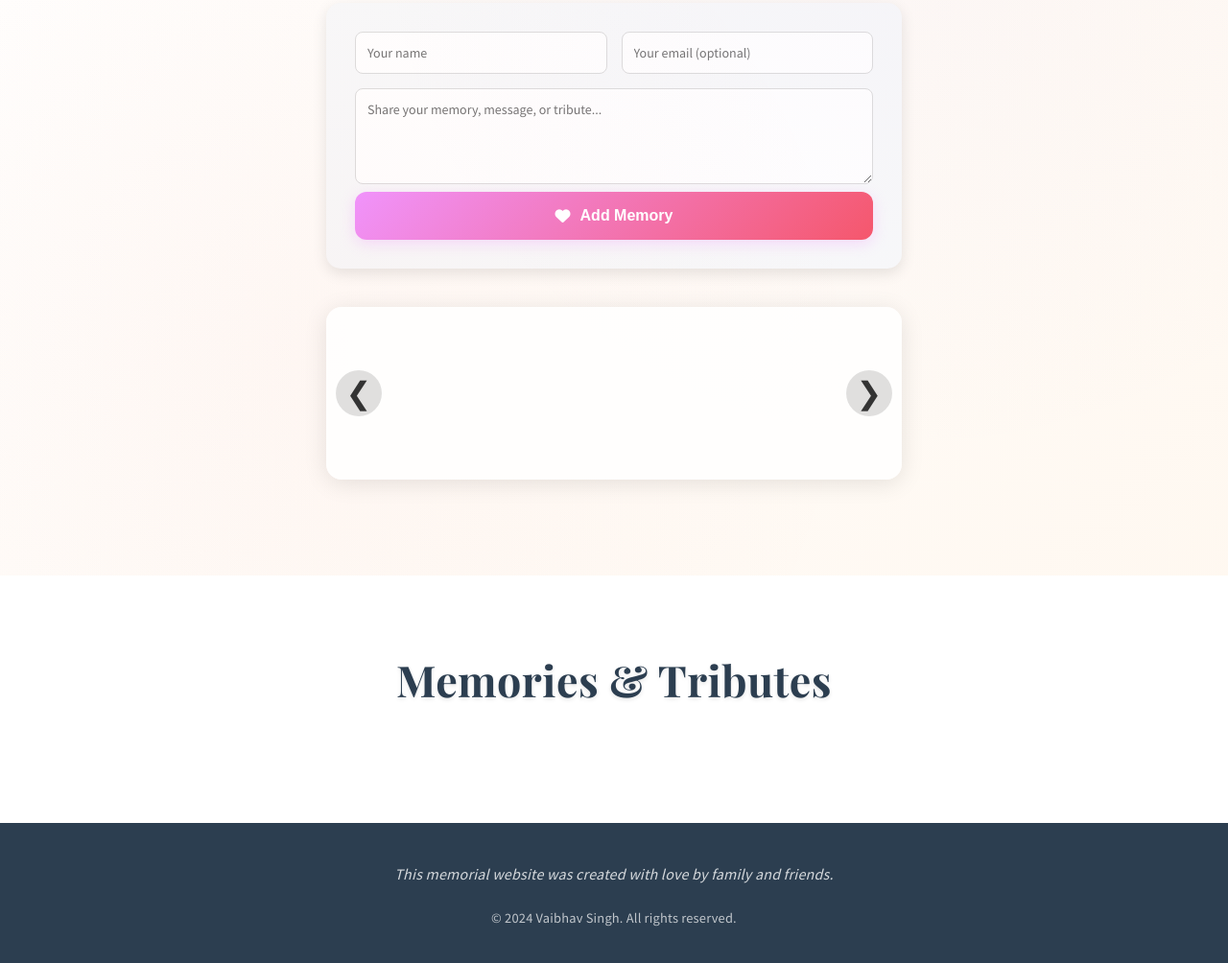
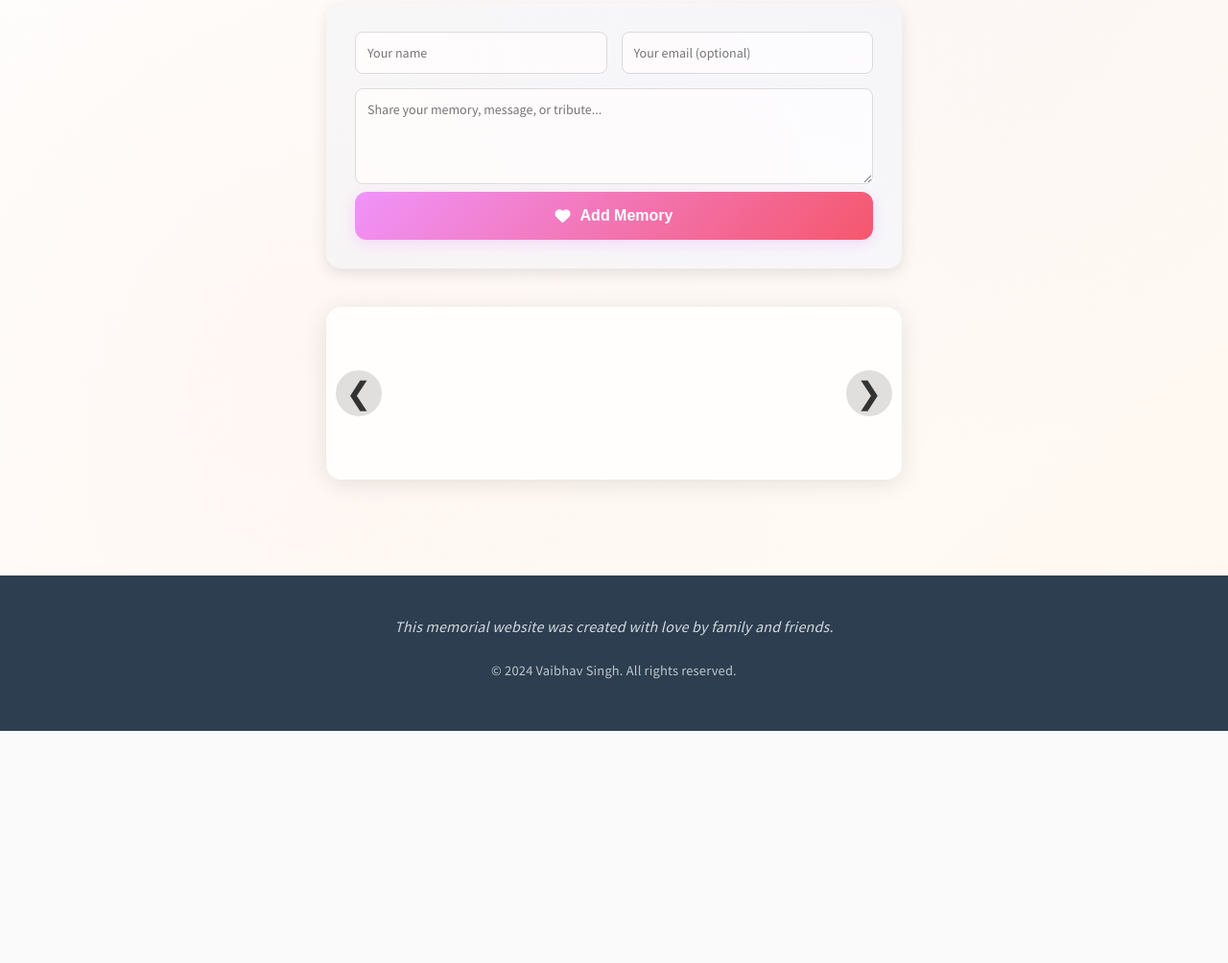
Before and after one commit to Vaibhavfrenz/neha-memorial, a plain HTML site: page index.html in a window 1280 px wide. Shown: the part 3631-4635 px from the top of the page at 96% size. After the commit the page ends 4393 px from the top, so only its background shows below. Drawn offline with nearby package versions, Linux system fonts and the light colour scheme; no server answers.

Commit message:
Remove redundant 'Memories & Tributes' section at end of page

```diff
--- a/index.html
+++ b/index.html
@@ -166,15 +166,6 @@
                 </div>
             </div>
         </section>
-
-        <!-- Memories Section (Original) -->
-        <section class="memories-section animate-on-scroll">
-            <div class="container">
-                <h2>Memories & Tributes</h2>
-                <div class="memories-grid">
-                </div>
-            </div>
-        </section>
     </main>
 
     <!-- Lightbox Modal for Photos -->
```
